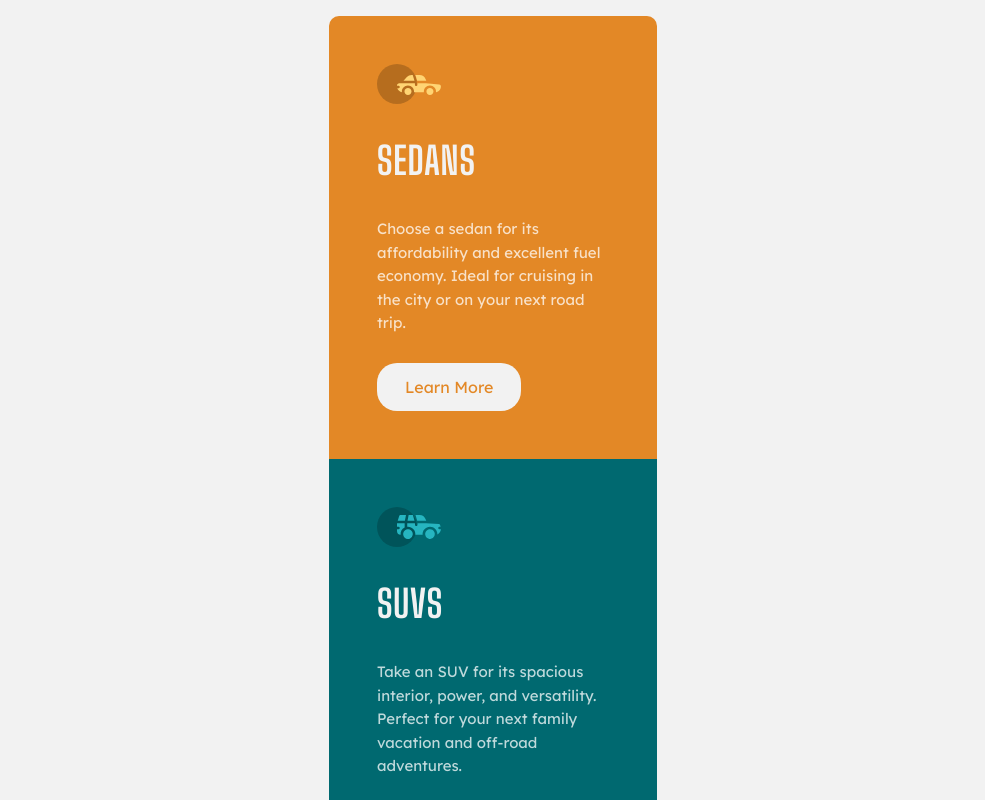
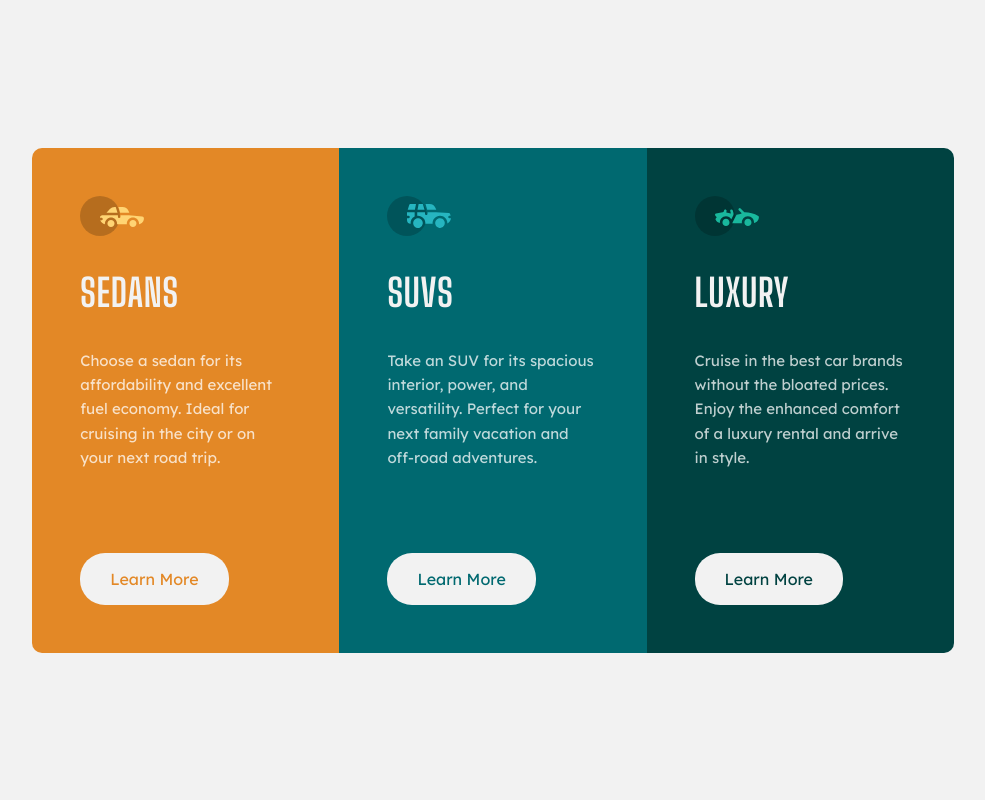
Before and after one commit to siavhnz/3-column-preview-card, a plain HTML site: page index.html in a window 1280 px wide. Shown: the top 800 px of the page, without its empty margins (147-1132 px from the left). Drawn offline with Linux system fonts and the light colour scheme.

Commit message:
desktop design completed

```diff
--- a/assets/styles/main.css
+++ b/assets/styles/main.css
@@ -17,15 +17,14 @@
 .main {
     background-color:var(--color-Very-light-gray);
     display:flex;
-    flex-direction: column;
     min-height: 100vh;
     justify-content: center;
     align-items: center;
+    padding:1rem;
 }
 
 .container {
-    margin:1rem;
-    width:20.5rem; /* 328px */
+    max-width:20.5rem; /* 328px */
 }
 
 .item {
@@ -56,18 +55,19 @@
 .item .learn-more {
     background-color: var(--color-Very-light-gray);
     padding: 0.75rem 1.75rem;
-    border-radius: 20px;
+    border-radius: 25px;
     text-transform: capitalize;
     font-family: var(--font-lexend-deca);
+    border: 2px solid transparent;
 }
 
 /* custom classes */
 
-.border-radius-top {
+.sedan-radius {
     border-top-left-radius: 10px;
     border-top-right-radius: 10px;
 }
-.border-radius-bottom {
+.luxury-radius {
     border-bottom-left-radius: 10px;
     border-bottom-right-radius: 10px;
 }
@@ -95,3 +95,34 @@
 .color-luxury{
     color: var(--color-very-dark-cyan);
 }
+
+.item .learn-more:Hover {
+    border:2px solid var(--color-Very-light-gray);
+    color: var(--color-transparent-white);
+    background-color: transparent;
+}
+
+@media screen and (min-width:1024px) {
+    .container {
+        max-width:none;
+        display: flex;
+        justify-content: center;
+    }
+    .item {
+        max-width: 19.2rem;
+    }
+    .sedan-radius {
+        border-radius: 0%;
+        border-top-left-radius: 10px;
+        border-bottom-left-radius: 10px;
+    }
+    .luxury-radius {
+        border-radius: 0%;
+        border-top-right-radius: 10px;
+        border-bottom-right-radius: 10px;
+    }
+    .item .desc {
+        min-height: 11rem;
+        line-height: 1.625;
+    }
+}
--- a/index.html
+++ b/index.html
@@ -16,7 +16,7 @@
 
   <main class="main">
     <section class="container">
-      <article class="item bg-sedan border-radius-top">
+      <article class="item bg-sedan sedan-radius">
         <img class="car-img" src="./assets/images/icon-sedans.svg" alt="sedans info" aria-hidden="true" />
         <h1 class="title">Sedans</h1>
         <p class="desc">
@@ -32,7 +32,7 @@
         </p>
         <button class="learn-more color-suvs">learn more</button>
       </article>
-      <article class="item bg-luxury border-radius-bottom">
+      <article class="item bg-luxury luxury-radius">
         <img class="car-img" src="./assets/images/icon-luxury.svg" alt="luxury info" aria-hidden="true" />
         <h1 class="title">Luxury</h1>
         <p class="desc">
```
Also changed, not shown: 1 other file.
